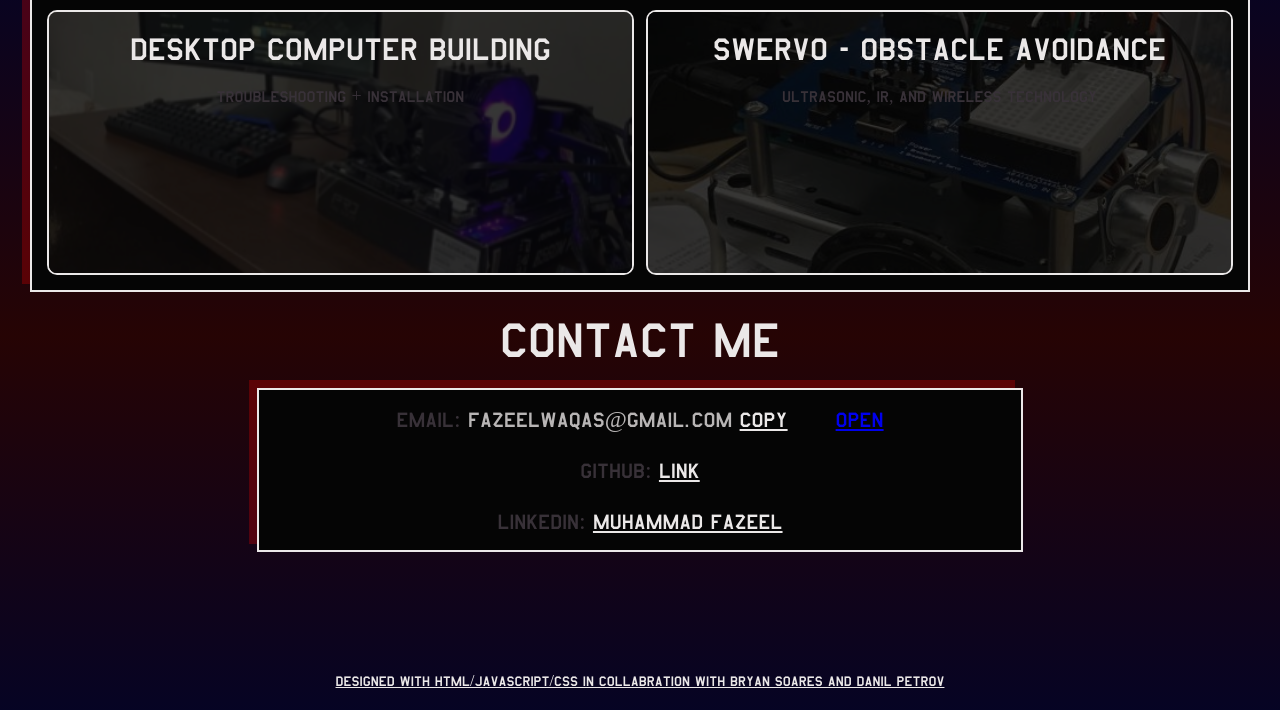
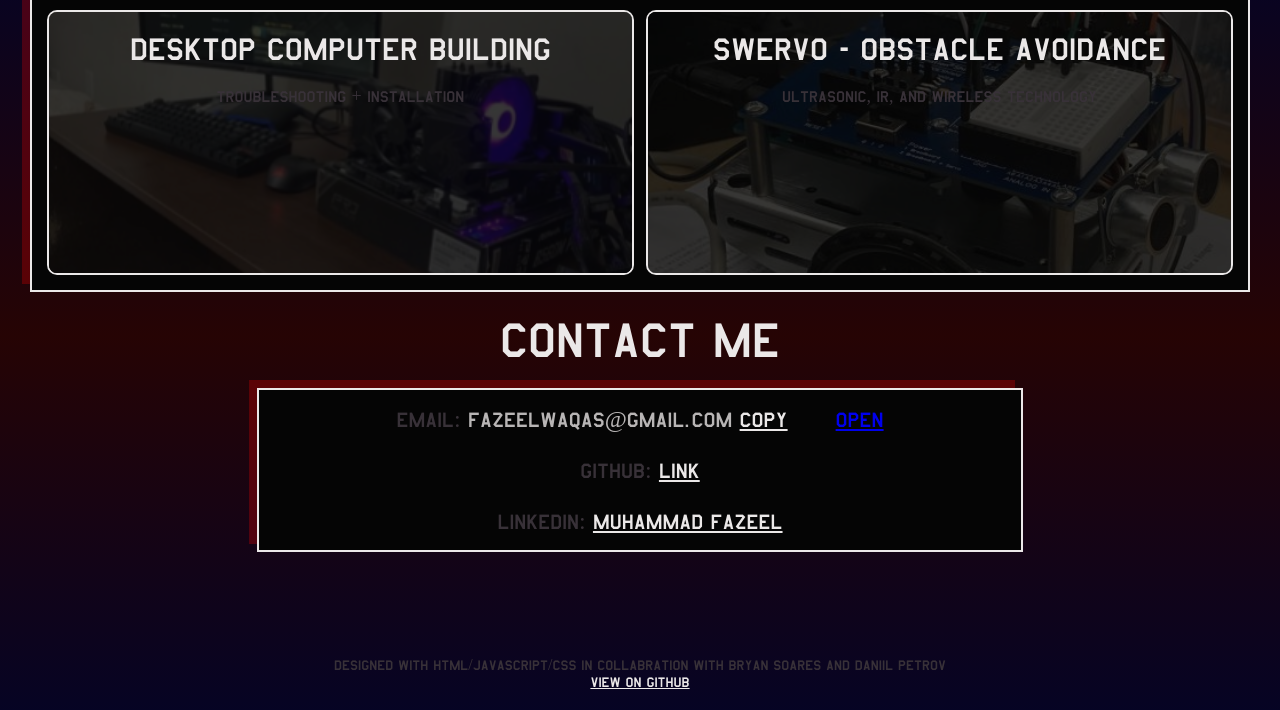
Before and after one commit to MxmoW/Muhammads-Portfolio, a plain HTML site: page index.html in a window 1280 px wide. Shown: the part 2064-2774 px from the top of the page. Drawn offline with Linux system fonts and the light colour scheme; a web font is replaced by a local one.

Commit message:
Update index.html

```diff
--- a/index.html
+++ b/index.html
@@ -182,8 +182,8 @@
                         <div class="subsection" style="text-align:center;">
                             <a style="color:var(--text-light-2);">Email:</a>
                              fazeelwaqas@gmail.com
-                            <a onclick="navigator.clipboard.writeText('fazeelwaqas@gmail.com')" class="email-copy-button contact-button">Copy</a>  <a href="mailto:fazeelwaqas@gmail.com">Open</a>
-                            <br/><br/>
+                             <a class="contact-button email-copy-button" onclick="navigator.clipboard.writeText('fazeelwaqas@gmail.com')">Copy</a>  <a href="mailto:fazeelwaqas@gmail.com">Open</a>
+                             <br/><br/>
                             <a style="color:var(--text-light-2);">Github:</a>
                             <a onclick="window.open('https://github.com/mxmow');" class="contact-button">Link</a>
                             <br/><br/>
@@ -192,8 +192,9 @@
                         </div>
                     </div>
                     <div class="page-foot noreveal">
-                        <br/>
-                        <a onclick="window.open('');" class="contact-button" style="color:var(--text-light);">Designed with HTML/JAVASCRIPT/CSS In Collabration with Bryan Soares and Danil Petrov</a>
+                        Designed with HTML/JAVASCRIPT/CSS In Collabration with Bryan Soares and Daniil Petrov<br/>
+                        <a onclick="window.open('https://github.com/MxmoW/Portfolio');" class="contact-button" style="color:var(--text-light);">View on Github
+                        </a>
                     </div>
                 </div>
                 <div class="sidebar-right"></div>
```
